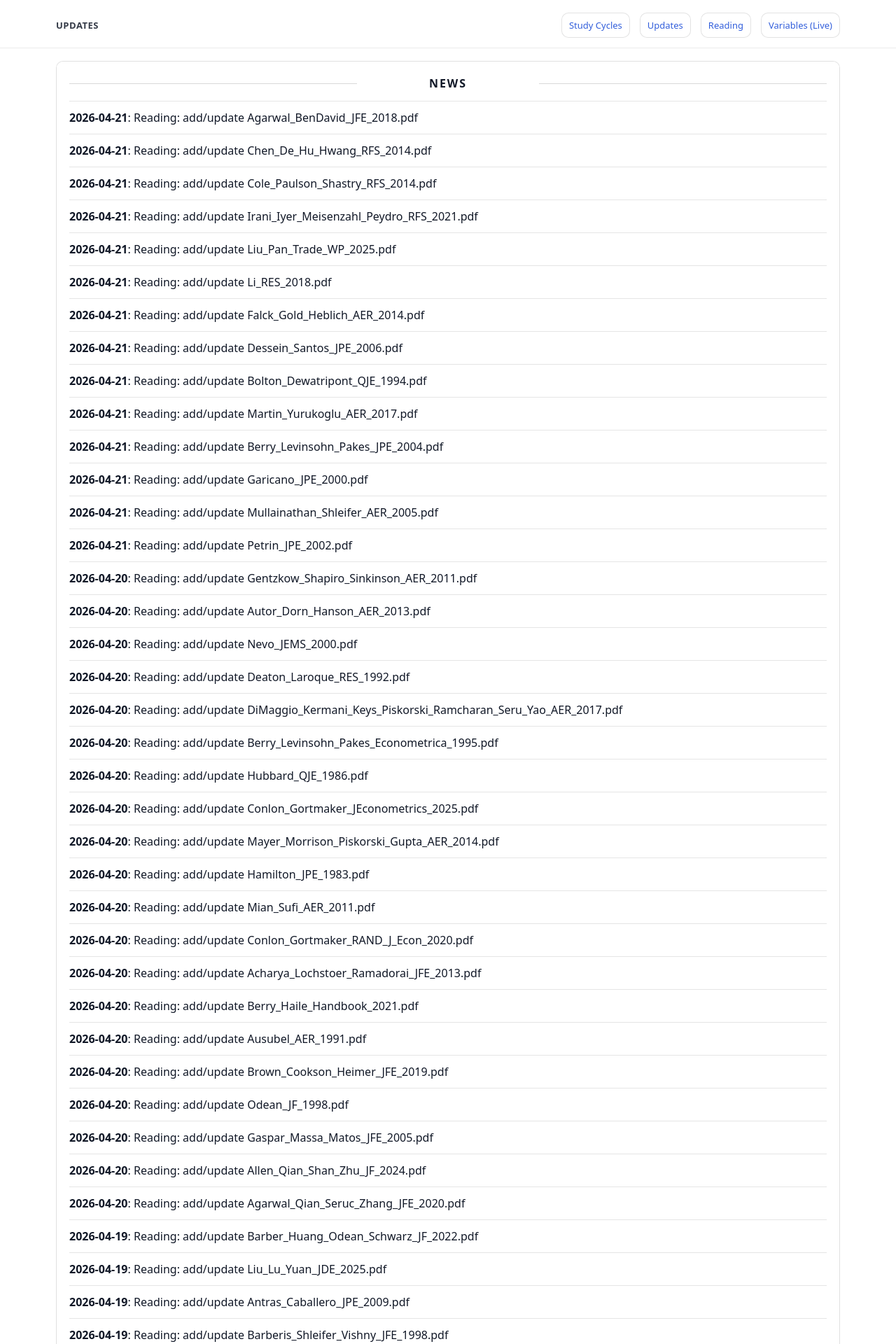
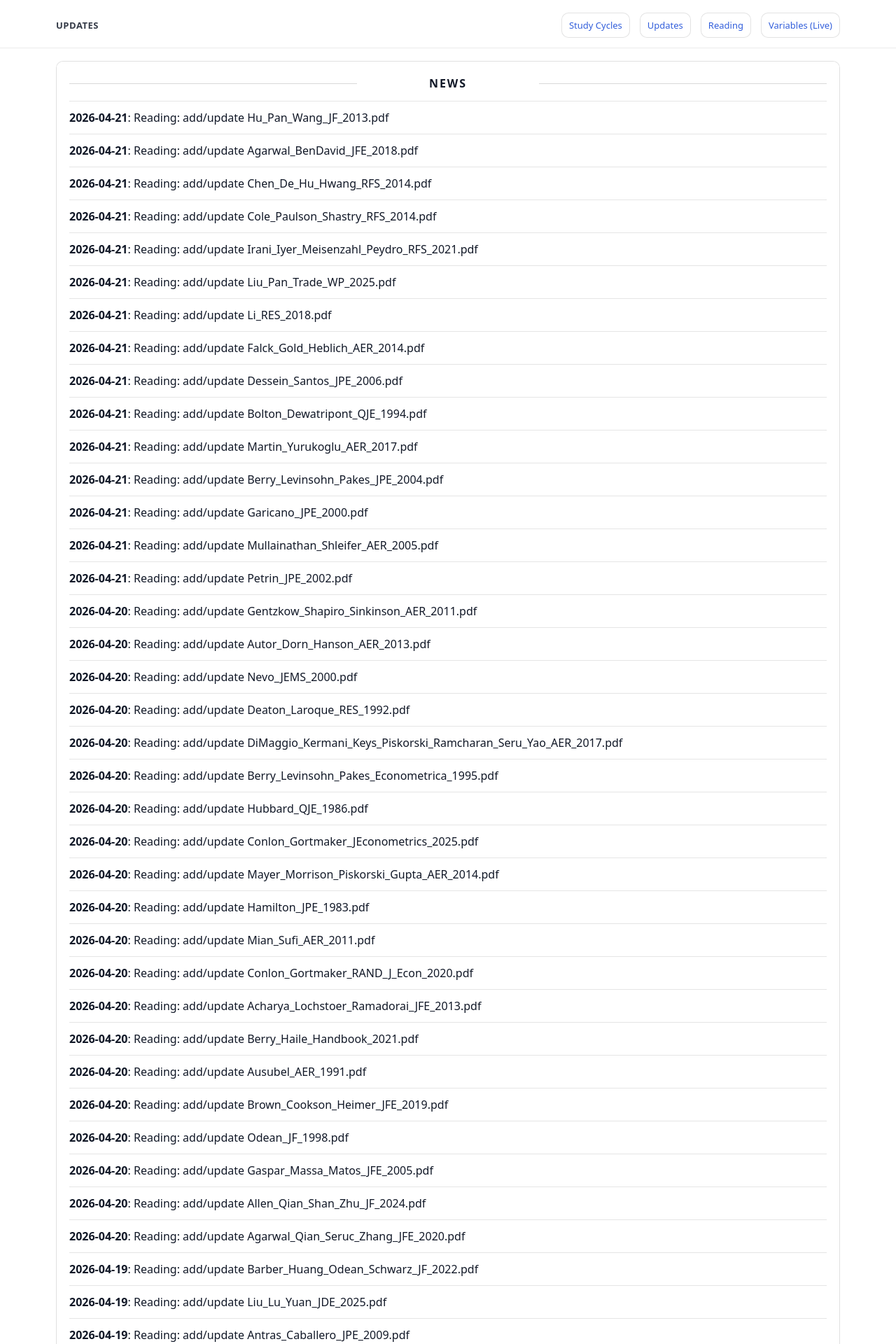
Before and after one commit to yaxinzn/study-archive, a Jekyll site: the page built from updates/index.md, in a window 1280 px wide. Shown: the top 1920 px of the page at 70% size. Built offline with Jekyll 4.4.1, drawn with Linux system fonts in a browser that asks for light colours; some of the changed text lies outside the part shown.

Commit message:
chore: update NEWS feed

```diff
--- a/_data/news.yml
+++ b/_data/news.yml
@@ -1,4 +1,7 @@
 # Auto-generated update history (sorted newest -> oldest). Do not edit manually.
+- ts: "1776768213"
+  date: "2026-04-21"
+  title: "Reading: add/update Hu_Pan_Wang_JF_2013.pdf"
 - ts: "1776768131"
   date: "2026-04-21"
   title: "Reading: add/update Agarwal_BenDavid_JFE_2018.pdf"
```
